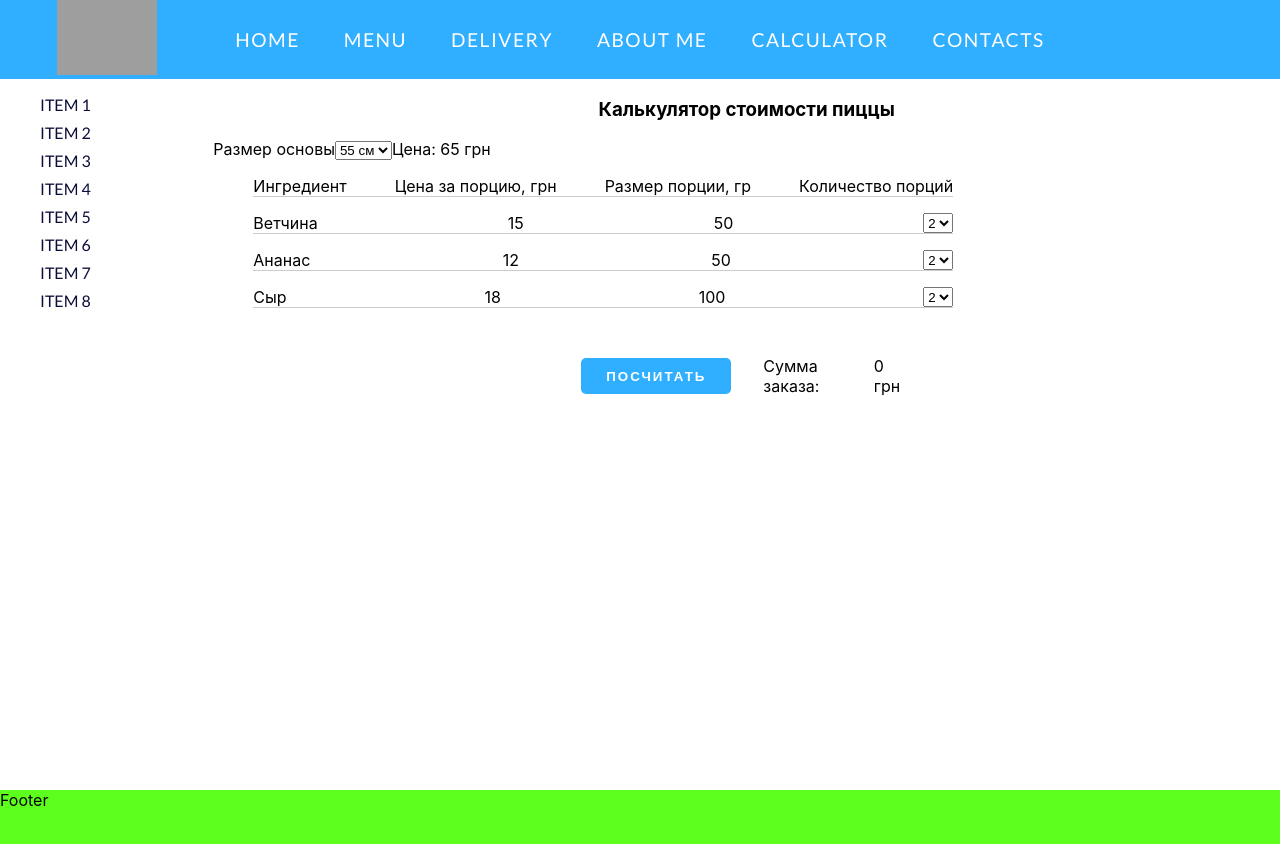
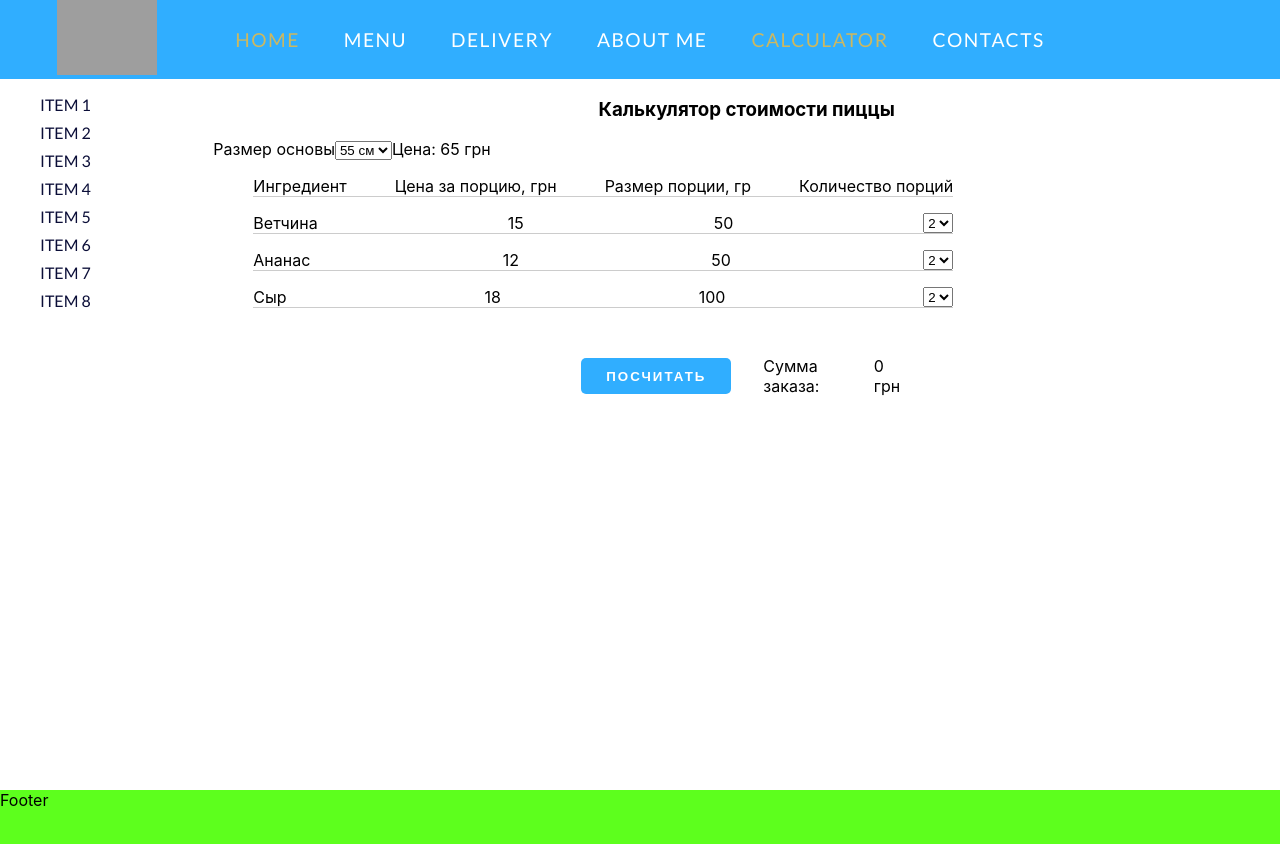
Before and after one commit to AlexSandr90/pizza-calculator, a React (Create React App) app: page /calculator in a window 1280 px wide. Shown: the top 844 px of the page. Built offline with nearby package versions, Linux system fonts and the light colour scheme; grey boxes are pictures that could not be loaded.

Commit message:
add NavLink

```diff
--- a/src/components/Header/Header.jsx
+++ b/src/components/Header/Header.jsx
@@ -2,31 +2,46 @@ import React from 'react';
 
 import '../../utils/variables.css';
 import classes from './header.module.scss';
+import {NavLink} from "react-router-dom";
+
 
 const Header = () => {
 
     const {
         header,
-        logo_block,
-        header__nav_wrap
+        active,
+        logoBlock,
+        headerNavWrap
     } = classes;
 
     return (
         <header className={ header }>
-            <div className={ logo_block }>
+            <div className={ logoBlock }>
                 <a href="/">
                     <img src="https://www.logaster.ru/blog/wp-content/uploads/sites/2/2018/10/0080_t_pizza-logo_1.png"
                          alt="logo"
                     />
                 </a>
             </div>
-            <nav className={ header__nav_wrap }>
-                <li><a href="/">Home</a></li>
-                <li><a href="/menu">Menu</a></li>
-                <li><a href="/delivery">Delivery</a></li>
-                <li><a href="/about">About Me</a></li>
-                <li><a href="/calculator">Calculator</a></li>
-                <li><a href="/contacts">Contacts</a></li>
+            <nav className={ headerNavWrap }>
+                <li>
+                    <NavLink to="/" activeClassName={active}>Home</NavLink>
+                </li>
+                <li>
+                    <NavLink to="/menu" activeClassName={active}>Menu</NavLink>
+                </li>
+                <li>
+                    <NavLink to="/delivery" activeClassName={active}>Delivery</NavLink>
+                </li>
+                <li>
+                    <NavLink to="/about" activeClassName={active}>About Me</NavLink>
+                </li>
+                <li>
+                    <NavLink to="/calculator" activeClassName={active}>Calculator</NavLink>
+                </li>
+                <li>
+                    <NavLink to="/contacts" activeClassName={active}>Contacts</NavLink>
+                </li>
             </nav>
         </header>
     )
--- a/src/components/Header/header.module.scss
+++ b/src/components/Header/header.module.scss
@@ -15,7 +15,7 @@
   top: 0;
 }
 
-.logo_block {
+.logoBlock {
   grid-column: 1 / span 1;
 
   display: flex;
@@ -31,7 +31,7 @@
   }
 }
 
-.header__nav_wrap {
+.headerNavWrap {
   grid-column: 2 / 6;
   display: flex;
   max-width: 900px;
@@ -51,6 +51,9 @@
       &:hover {
         color: var(--main-font-color-hover);
       }
+      &.active {
+        color: #ccb861;
+      }
     }
   }
 }
--- a/src/components/Pages/Calculator/Calculator.jsx
+++ b/src/components/Pages/Calculator/Calculator.jsx
@@ -13,10 +13,10 @@ import { menuFields } from "../../../state";
 
 const Calculator = () => {
 
+    // const [ pizzaItem, setPizzaItem ] = useState(0);
+    const [ useHam, setUseHam ] = useState(2);
     const [ orderPrice, setOrderPrice ] = useState(0);
     const [ pizzaBase, setPizzaBase ] = useState(65);
-    const [ pizzaItem, setPizzaItem ] = useState(0);
-    const [ useHam, setUseHam ] = useState(2);
     const [ usePineapple, setUsePineapple ] = useState(2);
     const [ useCheese, setUseCheese ] = useState(2);
 
@@ -78,7 +78,7 @@ const Calculator = () => {
         // console.log(numberHam);
 
         console.log('click');
-        console.log('pizzaItem: ', pizzaItem);
+        // console.log('pizzaItem: ', pizzaItem);
 
         const result = pizzaBase + (useHam * 15) + (useCheese * 18) + (usePineapple * 12);
 
```
